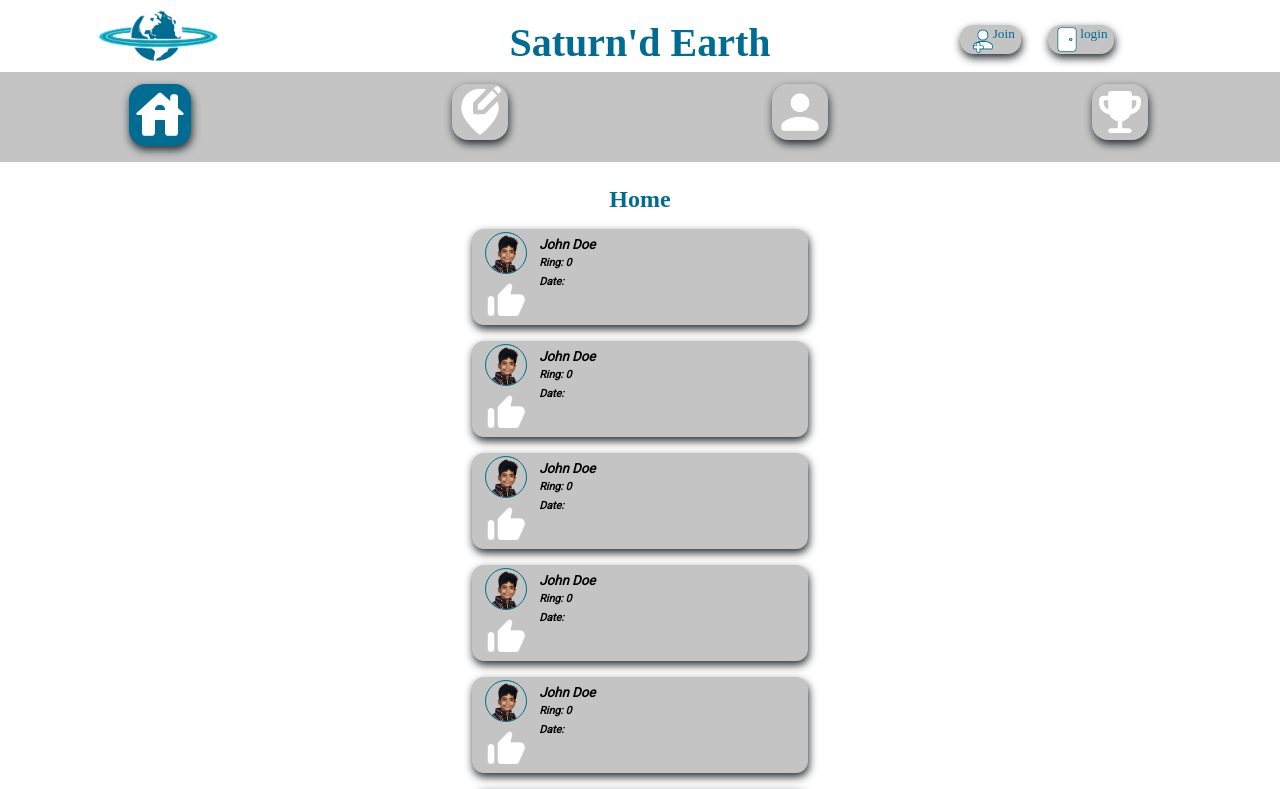
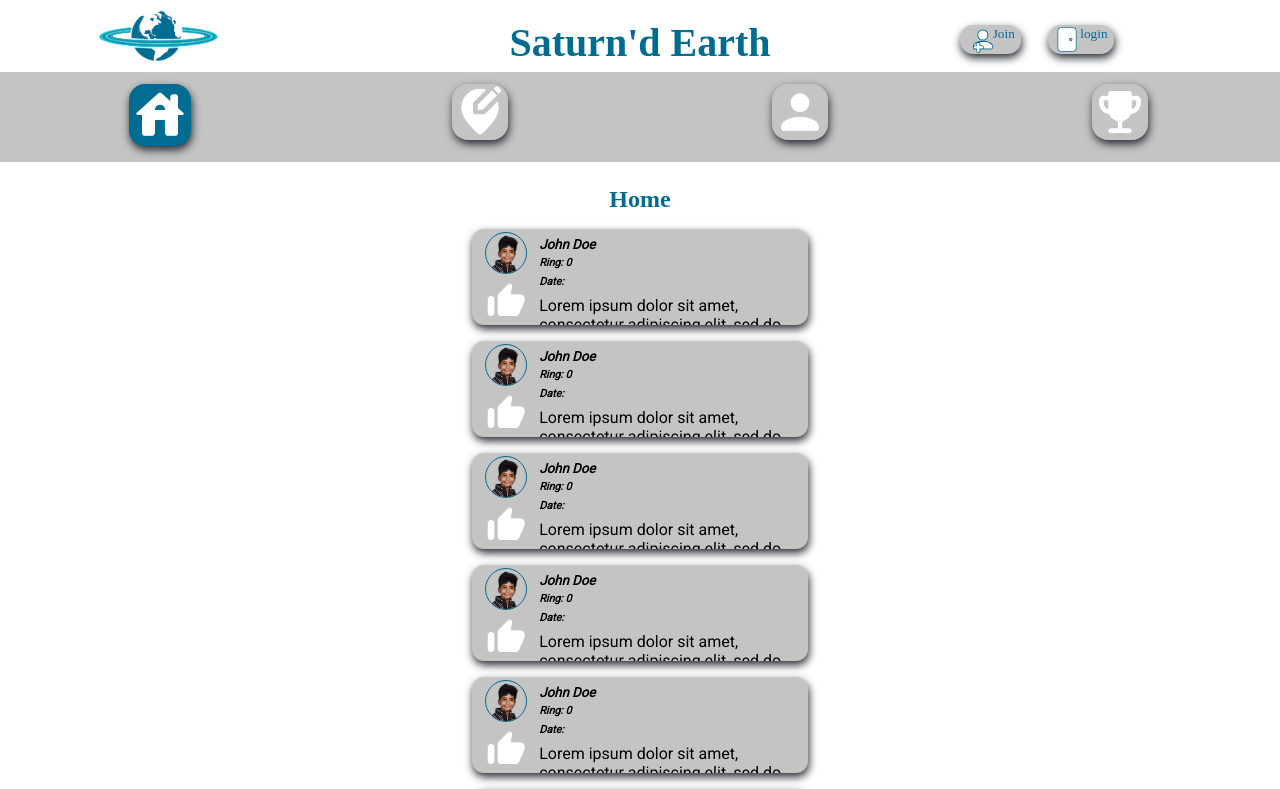
Before and after one commit to Saturnd-Earth/se-fe, a React (Create React App) app: page / in a window 1280 px wide. Shown: the top 789 px of the page. Built offline with nearby package versions, Linux system fonts and the light colour scheme; a web font is replaced by a local one.

Commit message:
remove icons from post.js

```diff
--- a/src/Post/Post.js
+++ b/src/Post/Post.js
@@ -1,11 +1,9 @@
 import blueLike from '../images/like-blue.png';
 import { CREATE_LIKE } from '../requests';
 import defaultLike from '../images/like-white.png';
-// import dummyIcon from '../images/dummyIcon.png';
 import React, { useState, useEffect }  from 'react';
 import { useMutation } from '@apollo/client';
 import '../Scss/base.scss';
-import ringIcon from '../images/ring-icon.png';
 
 export function Post(props) {
     let [userInfo, setUserInfo] = useState({
@@ -25,23 +23,6 @@ export function Post(props) {
     })
     let [loadingPos, setLoadingPos] = useState(false)
     let [sendNewLike, { data }] = useMutation(CREATE_LIKE);
-
-    // useEffect(() => {
-    //     // Set icon
-    //     if (props.myPostsPage) {
-    //         setUserInfo({
-    //             ...userInfo,
-    //             userIcon: ringIcon
-    //         })
-    //     }
-    //     // Render content
-    //     if (props.content) {
-    //         setPostInfo({
-    //             ...postInfo,
-    //             postContent: props.content
-    //         })
-    //     }
-    // }, [userInfo, postInfo])
 
     let like = async () => {
         setLoadingPos(true)
@@ -103,7 +84,7 @@ export function Post(props) {
                             <em><h6 className='post-right-top-h' id='prt3'>Date: </h6></em>
                     </div>
                     <div className='post-right-bottom'>
-                        <p className='post-right-bottom-p'>{postInfo.postContent}</p>
+                        <p className='post-right-bottom-p'>{props.content}</p>
                     </div>
                 </section>
             </section>
@@ -126,7 +107,7 @@ export function Post(props) {
                             <em><h6 className='post-right-top-h' id='prt3'>Date: </h6></em>
                     </div>
                     <div className='post-right-bottom'>
-                        <p className='post-right-bottom-p'>{postInfo.postContent}</p>
+                        <p className='post-right-bottom-p'>{props.content}</p>
                     </div>
                 </section>
             </section>
```
Also changed, not shown: 1 other file (tests, documents, lock files or other folders).
